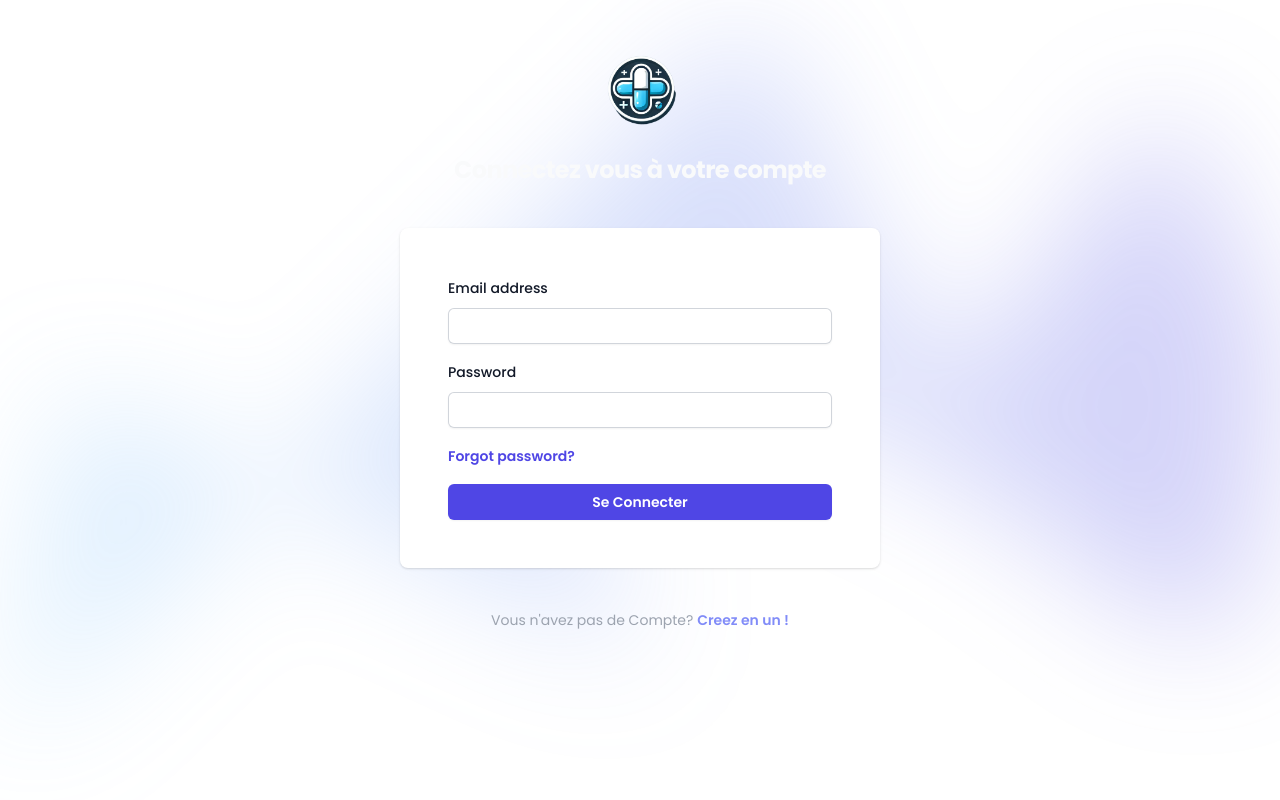
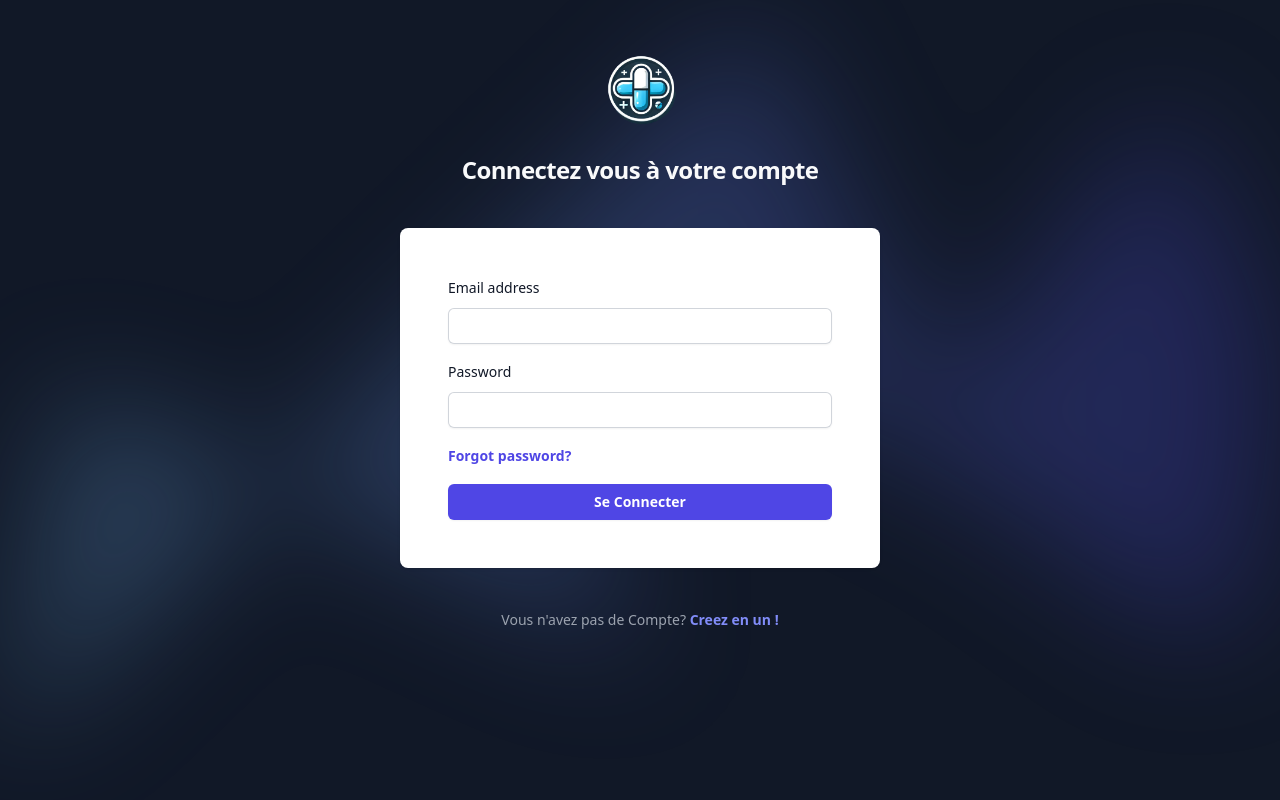
Before and after one commit to BigFootLime/B1, a PHP site: page / in a window 1280 px wide. Run offline with PHP 8.4, Linux system fonts and the light colour scheme; style sheets or scripts are compiled from the project's sources; some libraries are stand-ins or nearby versions.

Commit message:
FIX ERROR COLOR LOGIN

```diff
--- a/src/index.php
+++ b/src/index.php
@@ -3,11 +3,13 @@
 <head>
   <meta charset="UTF-8">
   <meta name="viewport" content="width=device-width, initial-scale=1.0">
-  <link rel="stylesheet" href="./output.css">
+  <link href="https://cdn.jsdelivr.net/npm/tailwindcss@2.2.19/dist/tailwind.min.css" rel="stylesheet">
+    <script src="https://cdn.tailwindcss.com"></script>
+    <link href="https://fonts.googleapis.com/css2?family=Poppins:wght@400;500;600;700&display=swap" rel="stylesheet">
   <link href="https://fonts.googleapis.com/css2?family=Poppins:wght@400;500;600;700&display=swap" rel="stylesheet">
   <title>Document</title>
 </head>
-<body class='font-poppins'>
+<body class='bg-gray-900 h-screen overflow-hidden font-poppins'>
 <?php
 include_once 'login.php';
 ?>
--- a/src/login.php
+++ b/src/login.php
@@ -52,7 +52,6 @@ try {
     <link href="https://fonts.googleapis.com/css2?family=Poppins:wght@400;500;600;700&display=swap" rel="stylesheet">
 </head>
 
-<body class="bg-gray-900 h-screen overflow-hidden">
 <div class="absolute inset-x-0 top-4 -z-10 flex transform-gpu justify-center overflow-hidden blur-3xl" aria-hidden="true">
       <div class="aspect-[1108/632] w-full flex-none bg-gradient-to-r from-[#80caff] to-[#4f46e5] opacity-25" style="clip-path: polygon(73.6% 51.7%, 91.7% 11.8%, 100% 46.4%, 97.4% 82.2%, 92.5% 84.9%, 75.7% 64%, 55.3% 47.5%, 46.5% 49.4%, 45% 62.9%, 50.3% 87.2%, 21.3% 64.1%, 0.1% 100%, 5.4% 51.1%, 21.4% 63.9%, 58.9% 0.2%, 73.6% 51.7%)"></div>
     </div>
@@ -113,5 +112,4 @@ try {
   </div>
 </div>
 </form>
-</body>
 </html>
```
